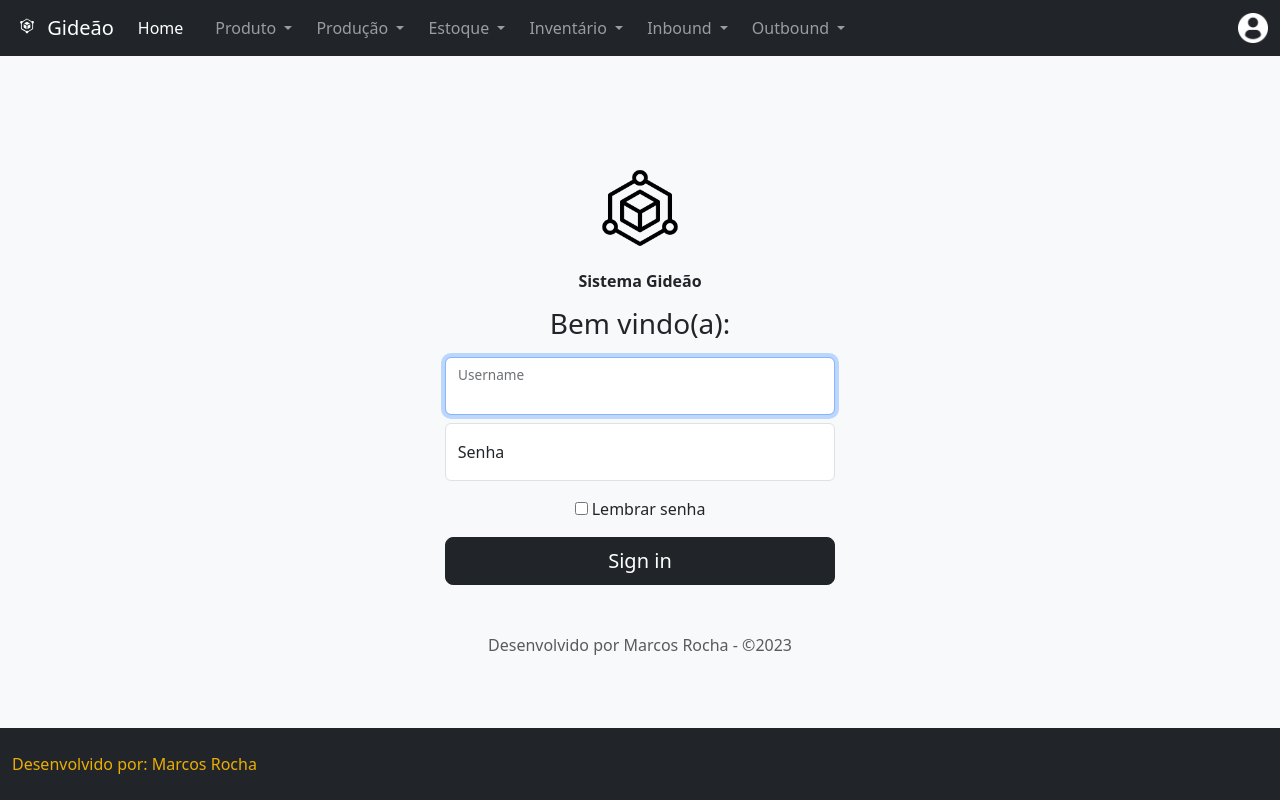
After one commit to rochamrcs/projeto-gideao, a Django app: page /accounts/login/ in a window 1280 px wide. The commit adds this page. Run offline with Django 4.2, Linux system fonts and the light colour scheme; the visitor is signed in with stand-in values (Sample User, id 1); some libraries are stand-ins or nearby versions.

Commit message:
Configurado o login e o logout

```diff
--- /dev/null
+++ b/projeto/Apps/core/templates/registration/login.html
@@ -0,0 +1,41 @@
+{% extends 'base.html'%}
+
+{% load static %}
+{% load crispy_forms_tags %}
+
+{% block content%}
+
+
+<div class="container text-center mt-5 pt-5">
+    <form method="POST" class="form-signin w-50 m-auto" >
+      {% csrf_token %}
+        <img class="mb-4" src="{% static 'img/login.png' %}" alt="" width="80" height="80">
+        <h1 class="h6 mb-3 fw-semibold">Sistema Gideão</h1>
+        <h1 class="h3 mb-3 fw-normal">Bem vindo(a):</h1>
+
+        <div class="form-floating mb-2">
+            <input type="username" class="form-control" id="floatingInput" name="username" placeholder="Username" required autofocus>
+            <label for="floatingInput">Username</label>
+        </div>
+        <div class="form-floating">
+            <input type="password" class="form-control" id="floatingPassword" name="password" placeholder="Password" required>
+            <label for="floatingPassword">Senha</label>
+        </div>
+
+        {% for key, value in form.errors.items %}
+        <div class="checkbox mb-3 mt-3 alert alert-danger">
+            {{ value }}
+        </div>
+        {% endfor %}
+
+    <div class="checkbox mb-3 mt-3">
+      <label>
+        <input type="checkbox" value="remember-me"> Lembrar senha
+      </label>
+    </div>
+
+    <button class="w-100 btn btn-lg btn-dark" type="submit">Sign in</button>
+    <p class="mt-5 mb-3 text-body-secondary">Desenvolvido por Marcos Rocha - ©2023</p>
+    </form>
+</div>
+  {% endblock content %}
--- a/projeto/Apps/core/urls.py
+++ b/projeto/Apps/core/urls.py
@@ -1,6 +1,9 @@
-from django.urls import path
+from django.urls import path, include
+from django.contrib.auth import views as auth_views
 from . import views
 
 urlpatterns = [
     path('', views.home, name='home'),
+    path('accounts/login/', auth_views.LoginView.as_view(), name='login'),
+    path('accounts/logout/', auth_views.LogoutView.as_view(), name='logout')
 ]
--- a/projeto/base_static/css/style.css
+++ b/projeto/base_static/css/style.css
@@ -13,3 +13,22 @@ body {
 .asteriskField {
     color: red;
 }
+
+
+@media (max-width: 1000px) {
+    .w-50 {
+        width: 75% !important;
+    }
+}
+
+@media (min-width: 1001px) {
+    .w-50 {
+        width: 35% !important;
+    }
+}
+
+@media (max-width: 500px) {
+    .w-50 {
+        width: 100% !important;
+    }
+}
--- a/projeto/settings.py
+++ b/projeto/settings.py
@@ -143,3 +143,6 @@ DEFAULT_AUTO_FIELD = 'django.db.models.BigAutoField'
 
 CRISPY_ALLOWED_TEMPLATE_PACKS = "bootstrap5"
 CRISPY_TEMPLATE_PACK = "bootstrap5"
+
+LOGOUT_REDIRECT_URL =  'login'
+LOGIN_REDIRECT_URL = 'home'
--- a/projeto/templates/global/base.html
+++ b/projeto/templates/global/base.html
@@ -13,19 +13,28 @@
     <script src="https://kit.fontawesome.com/eadd49e46a.js" crossorigin="anonymous"></script>
     <title>Gideão |{% block title %} Ínicio {% endblock title %}</title>
 </head>
-<body>
+<body class="bg-body-tertiary">
+
+    {% if  user.is_authenticated %}
 
         {% include 'nav.html' %}
+
+    {% endif %}
 
     <div class="content pt-5 mt-4">
     {% block content %}{% endblock content %}
     </div>
+
+    {% if user.is_authenticated %}
 
         <footer class="container-fluid text-white bg-dark fixed-bottom py-3">
             <div class="row pt-2 pb-2">
                 <h8 class="brand">Desenvolvido por: Marcos Rocha</h8>
             </div>
         </footer>
+
+    {% endif %}
+
     <script src="https://cdn.jsdelivr.net/npm/bootstrap@5.3.0-alpha3/dist/js/bootstrap.bundle.min.js" integrity="sha384-ENjdO4Dr2bkBIFxQpeoTz1HIcje39Wm4jDKdf19U8gI4ddQ3GYNS7NTKfAdVQSZe" crossorigin="anonymous"></script>
 </body>
 </html>
--- a/projeto/templates/global/nav.html
+++ b/projeto/templates/global/nav.html
@@ -87,20 +87,17 @@
 
         </ul>
 
-        <li class="nav-item dropdown d-flex me-5">
+        <li class="nav-item dropdown d-flex">
           <img
-          class="nav-link dropdown-toggle me-2" href="#" role="button" data-bs-toggle="dropdown" aria-expanded="false"
+          class="nav-link dropdown-toggle" href="#" role="button" data-bs-toggle="dropdown" aria-expanded="false"
           src="{% static 'img/profile-user.png' %}" alt="Logo" width="30" height="30">
-            <ul class="dropdown-menu">
+            <ul class="dropdown-menu dropdown-menu-end">
               <li><a class="dropdown-item" href="http://127.0.0.1:8000/admin">Admin</a></li>
               <li><hr class="dropdown-divider"></li>
-              <li><a class="dropdown-item" href="#">Logout</a></li>
+              <li><a class="dropdown-item" href="{% url 'logout' %}">Logout</a></li>
           </ul>
         </li>
 
-        <form class="d-flex me-3" role="search">
-          <button class="btn btn-secondary btn-sm" type="submit">Login</button>
-        </form>
       </div>
     </div>
   </nav>
```
Also changed, not shown: projeto/Apps/core/templates/login.html (deleted, +0 -31 lines), projeto/Apps/core/views.py (+14 -1 lines). Lines whose indentation alone changed are shown as unchanged.
